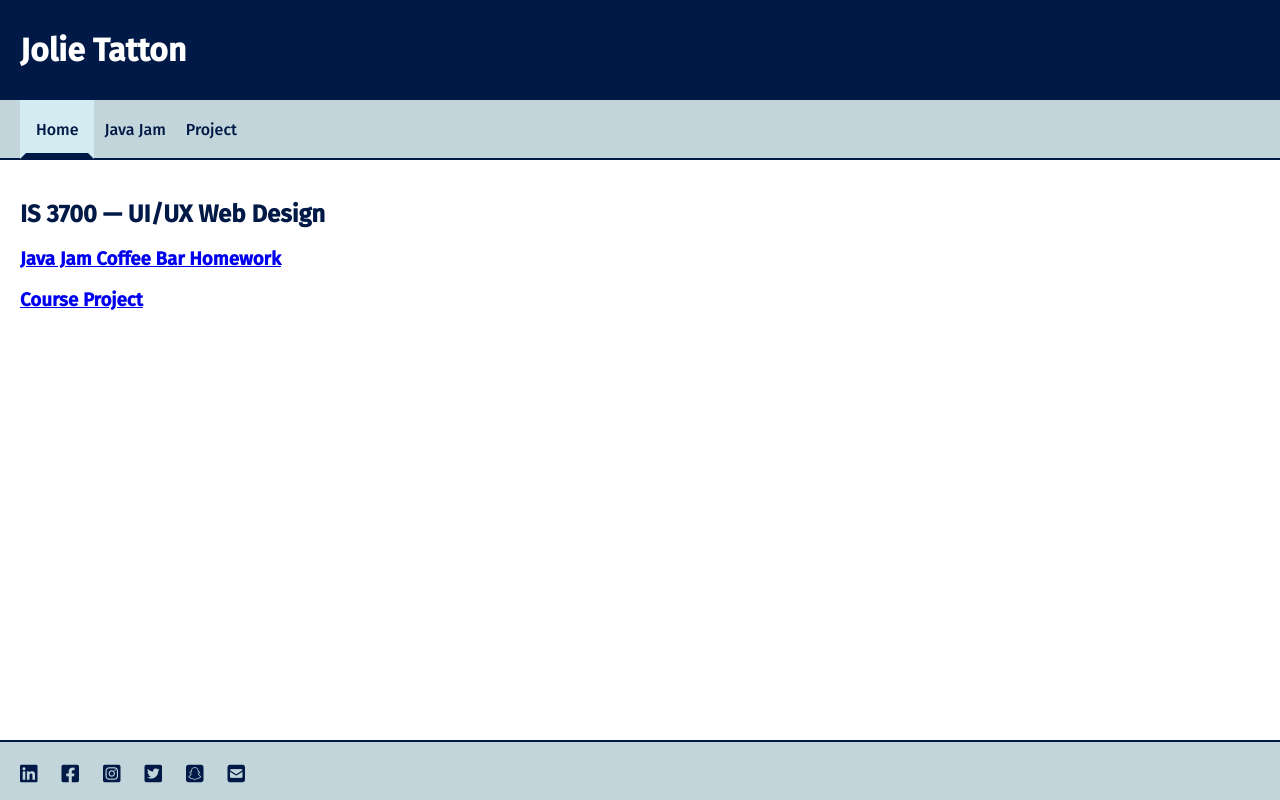
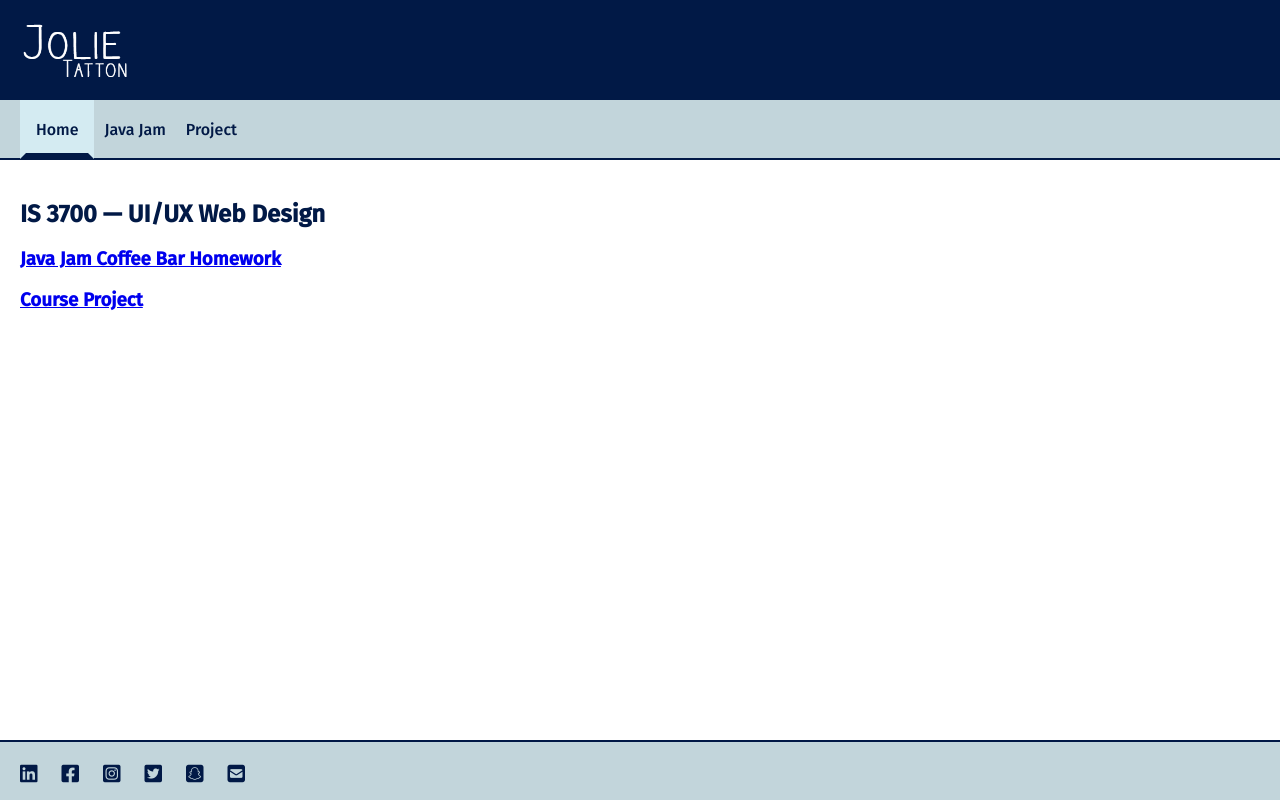
Before and after one commit to jolietatt/jolietatt.github.io, a plain HTML site: page index.html in a window 1280 px wide. Drawn offline with Linux system fonts and the light colour scheme.

Commit message:
Assignment 5 EC
Logo changed

```diff
--- a/index.html
+++ b/index.html
@@ -13,8 +13,7 @@
 
 <body>
     <header id="pageHeader">
-        <!-- <a href="index.html"><img id="mainLogo" src="logo.png" alt="Logo" /></a> -->
-        <h1>Jolie Tatton</h1>
+        <a href="index.html"><img id="mainLogo" src="images/logo.png" alt="Logo" /></a>
     </header>
 
     <nav id="mainNav">
```
Also changed, not shown: images/logo.png (added).
